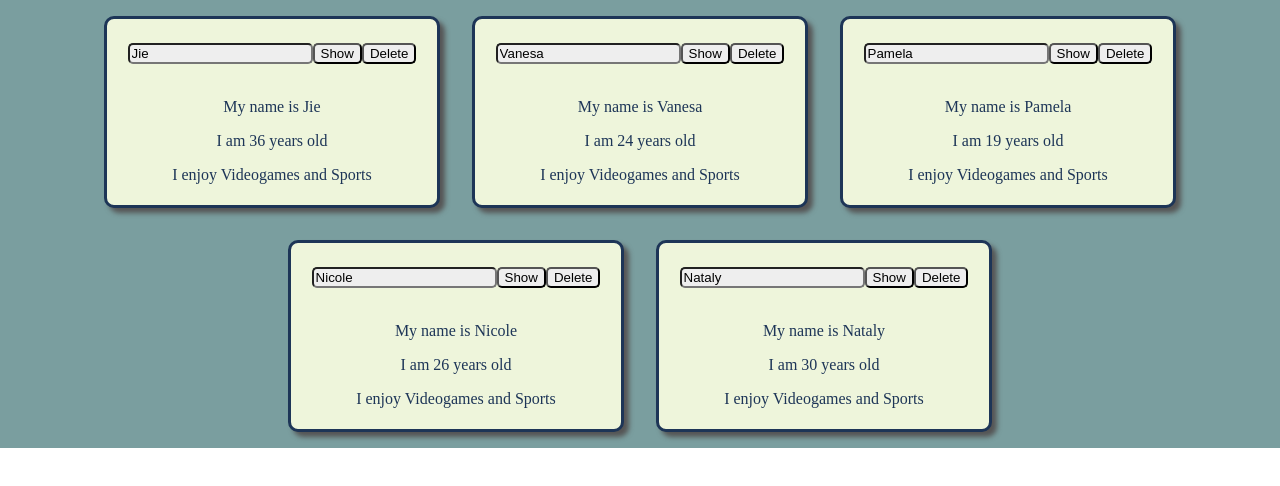
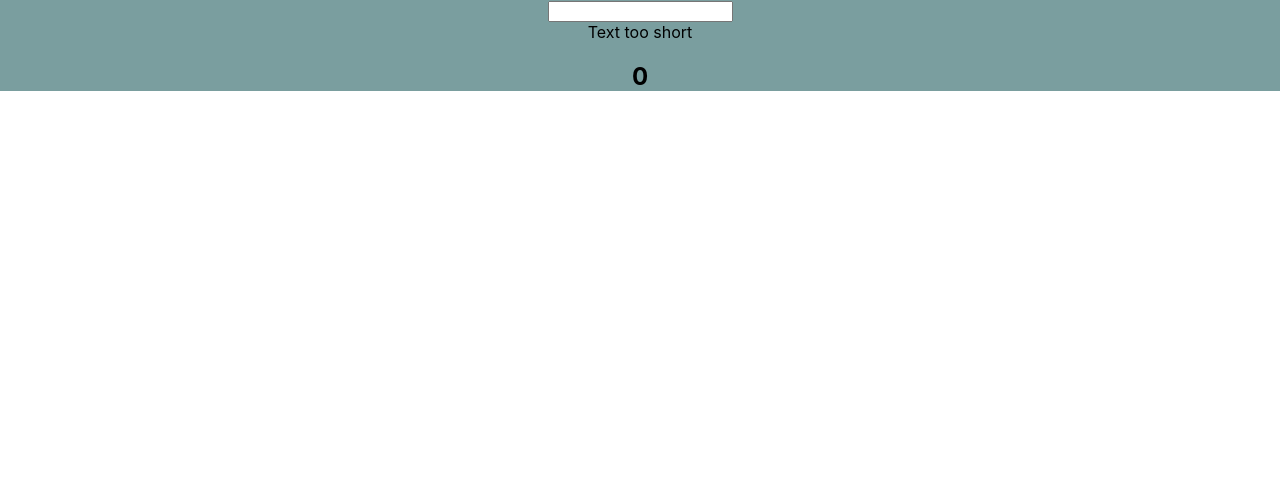
Before and after one commit to beracho/react-course, a React (Create React App) app: page / in a window 1280 px wide. Shown: the top 486 px of the page. Built offline with nearby package versions, Linux system fonts and the light colour scheme.

Commit message:
task number two

```diff
--- a/src/App.js
+++ b/src/App.js
@@ -1,103 +1,47 @@
 import React, { Component } from 'react';
-// import Person from './Person/Person';
-import UserInput from './UserInput/UserInput';
-import UserOutput from './UserOutput/UserOutput';
+import CharComponent from './CharComponent/CharComponent';
+import ValidationComponent from './ValidationComponent/ValidationComponent';
 import './App.css';
 class App extends Component {
   state = {
-    persons: [
-      {
-        username: 'Jie',
-        age: RandomAge(),
-        description: 'I enjoy Videogames and Sports',
-        hidden: true
-      }, {
-        username: 'Vanesa',
-        age: RandomAge(),
-        description: 'I enjoy Videogames and Sports',
-        hidden: true
-      }, {
-        username: 'Pamela',
-        age: RandomAge(),
-        description: 'I enjoy Videogames and Sports',
-        hidden: true
-      }, {
-        username: 'Nicole',
-        age: RandomAge(),
-        description: 'I enjoy Videogames and Sports',
-        hidden: true
-      }, {
-        username: 'Nataly',
-        age: RandomAge(),
-        description: 'I enjoy Videogames and Sports',
-        hidden: true
-      }
-    ]
-  };
-
-  NameChangedHandler = position => event => {
-    let auxPersons = [...this.state.persons]
-    auxPersons[position].username = event.target.value;
+    inputText: ''
+  }
+  InputChangedHandler = event => {
     this.setState({
-      persons:auxPersons
+      inputText: event.target.value
     });
   }
 
-  toggleContentHandler = (position) => {
-    let auxPersons = [...this.state.persons]
-    auxPersons[position].hidden = !this.state.persons[position].hidden;
+  deleteItem = (charIndex) => {
+    const newText = this.state.inputText.substring(0, charIndex) + this.state.inputText.substring(charIndex + 1);
     this.setState({
-      persons: auxPersons
-    });
-  }
-
-  deleteItem = (personIndex) => {
-    const auxPersons = [...this.state.persons];
-    auxPersons.splice(personIndex, 1);
-    this.setState({
-      persons: auxPersons
+      inputText: newText
     });
   }
 
   render () {
-    const style = {
-      backgroundColor: '#eef5db',
-      width: '25%',
-      display: 'inline-block',
-      font: 'inherit',
-      border: '3px solid #1d3557',
-      padding: '5px',
-      margin: '16px',
-      borderRadius: '10px',
-      boxShadow: '5px 5px 5px #555'
-    };
-
-    let items = (
-      <div className="App">
-        {this.state.persons.map((person, index) => {
-          return <div style={style} key={index}>
-            <UserInput
-              name={person.username}
-              changed={this.NameChangedHandler}
-              hideShow={this.toggleContentHandler.bind(this, index)}
-              deleteItem={this.deleteItem.bind(this, index)}
-              position={index}/>
-            <UserOutput
-              name={person.username}
-              age={person.age}
-              description={person.description}
-              hide={person.hidden}/>
-          </div>
+    let characters = null;
+    if (this.state.inputText.length > 0) {
+      characters = (
+        <div>
+        {this.state.inputText.split('').map((singleChar, index) => {
+          return <CharComponent
+            item={singleChar}
+            key={index}
+            deleteItem={() => this.deleteItem(index)}/>
         })}
         </div>
-    );
+      );
+    }
 
-    return items;
+    return (
+    <div className="App">
+      <input type="text" onChange={this.InputChangedHandler} value={this.state.inputText} />
+      <ValidationComponent length={this.state.inputText.length}/>
+      <h2>{this.state.inputText.length}</h2>
+      {characters}
+    </div>);
   }
 }
 
-const RandomAge = () => {
-  return Math.floor(Math.random() * 30) + 15;
-}
-
 export default App;
--- /dev/null
+++ b/src/CharComponent/CharComponent.css
@@ -0,0 +1,7 @@
+.CharComponent {
+    display: inline-block;
+    padding: 16px;
+    text-align: center;
+    margin: 10px;
+    border: 1px solid black;
+}
--- /dev/null
+++ b/src/CharComponent/CharComponent.js
@@ -0,0 +1,12 @@
+import React from 'react'
+import './CharComponent.css'
+
+function CharComponent(props) {
+    return (
+        <div className="CharComponent" onClick={props.deleteItem}>
+            {props.item}
+        </div>
+    )
+}
+
+export default CharComponent
--- /dev/null
+++ b/src/ValidationComponent/ValidationComponent.js
@@ -0,0 +1,14 @@
+import React from 'react'
+
+function ValidationComponent(props) {
+    let text = 'Text too short';
+    if(props.length >= 5)
+        text = "Text long enough";
+    return (
+        <div>
+            {text}
+        </div>
+    )
+}
+
+export default ValidationComponent
```
